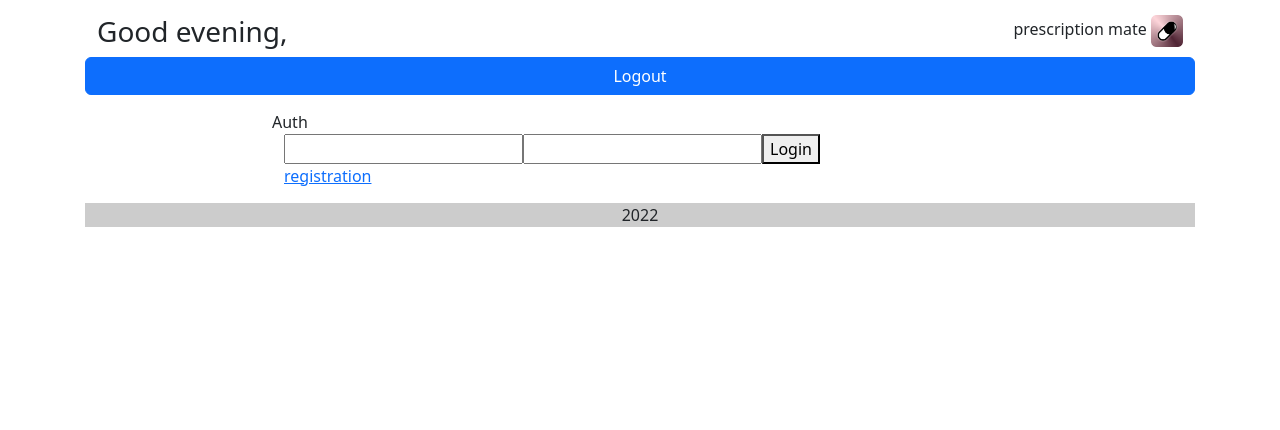
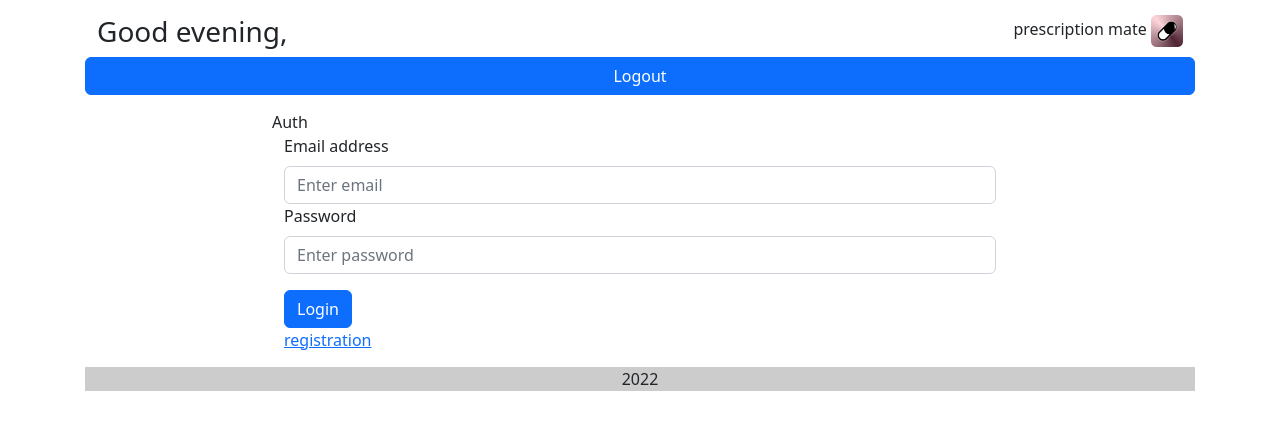
Before and after one commit to bernhack-medical-receipt/frontend, a React (Create React App) app: page /auth/login in a window 1280 px wide. Shown: the top 430 px of the page. Built offline with nearby package versions, Linux system fonts and the light colour scheme; no server answers; the HTML template or start-up script is replaced by a standard one.

Commit message:
finish login.js

```diff
--- a/src/components/pages/auth/Login.js
+++ b/src/components/pages/auth/Login.js
@@ -1,7 +1,7 @@
 import { useRef, useState, useEffect } from "react"
 import { Link, Navigate } from "react-router-dom";
 import { useLocation } from 'react-router-dom';
-import {Button, Container} from 'react-bootstrap'
+import { Button, Container, Form} from 'react-bootstrap'
 import axios from "axios";
 
 
@@ -20,23 +20,22 @@ export const Login = () => {
 
     function setCookie(cname, cvalue, exdays) {
         const d = new Date();
-        d.setTime(d.getTime() + (exdays*24*60*60*1000));
-        const expires = "expires="+ d.toUTCString();
+        d.setTime(d.getTime() + (exdays * 24 * 60 * 60 * 1000));
+        const expires = "expires=" + d.toUTCString();
         document.cookie = cname + "=" + cvalue + ";" + expires + ";path=/";
     }
 
     const checkAuth = async () => {
         //doesn't redirect when cookie is set
-        if (getCookie("token") === null || getCookie("token")===undefined)
-        {
+        if (getCookie("token") === null || getCookie("token") === undefined) {
             return;
         }
-        const headers = {Authorization: `Token ${getCookie("token")}`}
-        axios.get('https://med-api.mustafin.dev/api/v1/users/me/', {headers})
+        const headers = { Authorization: `Token ${getCookie("token")}` }
+        axios.get('https://med-api.mustafin.dev/api/v1/users/me/', { headers })
             .then(response => {
                 setRole(`${response.data.role}`)
 
-        } )
+            })
             .catch(error => {
                 console.error('Login error handle submit', error);
             });
@@ -59,8 +58,8 @@ export const Login = () => {
             username: email,
             password: password,
         }
-        const headers = {'Content-Type': 'application/json'}
-        axios.post('https://med-api.mustafin.dev/api-token-auth/', user, {headers})
+        const headers = { 'Content-Type': 'application/json' }
+        axios.post('https://med-api.mustafin.dev/api-token-auth/', user, { headers })
             .then(response => {
                 setCookie("token", `${response.data.token}`, 1)
                 checkAuth()
@@ -71,7 +70,7 @@ export const Login = () => {
                 } if (role === "DOC") {
                     window.location = "/doctor/menu";
                 }
-            } )
+            })
             .catch(error => {
                 console.error('Login error handle submit', error);
             });
@@ -96,17 +95,26 @@ export const Login = () => {
         return (
             <>
                 <Container>
-            <form onSubmit={handleSubmit}>
-                <input type="email" onChange={onChangeEmail}/>
-                <input type="text" onChange={onChangePassword}/>
-                <button onClick={navigation}>
 
-                      Login
-                </button>
+                    <Form onSubmit={handleSubmit}>
+                        <Form.Group className="mb-3" controlId="formBasicEmail">
+                            <Form.Label>Email address</Form.Label>
+                            <Form.Control onChange={onChangeEmail} type="email" placeholder="Enter email" />
 
 
-            </form>
+                            <Form.Label>Password</Form.Label>
+                            <Form.Control onChange={onChangePassword} type="password" placeholder="Enter password" />
 
+
+
+                        </Form.Group>
+
+
+                        <Button onClick={navigation} variant="primary" type="submit">
+                            Login
+                        </Button>
+
+                    </Form>
 
                     <Link to="/registration">registration</Link>
                 </Container>
```
Lines whose indentation alone changed are shown as unchanged.
